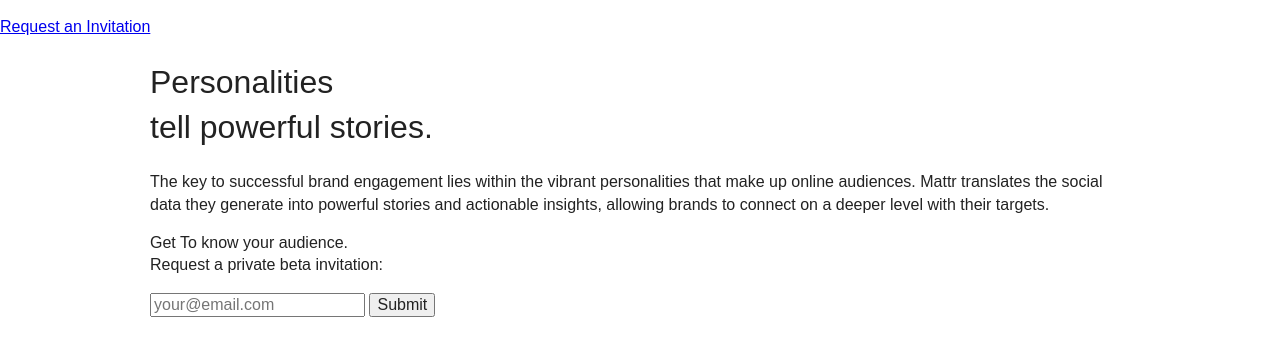
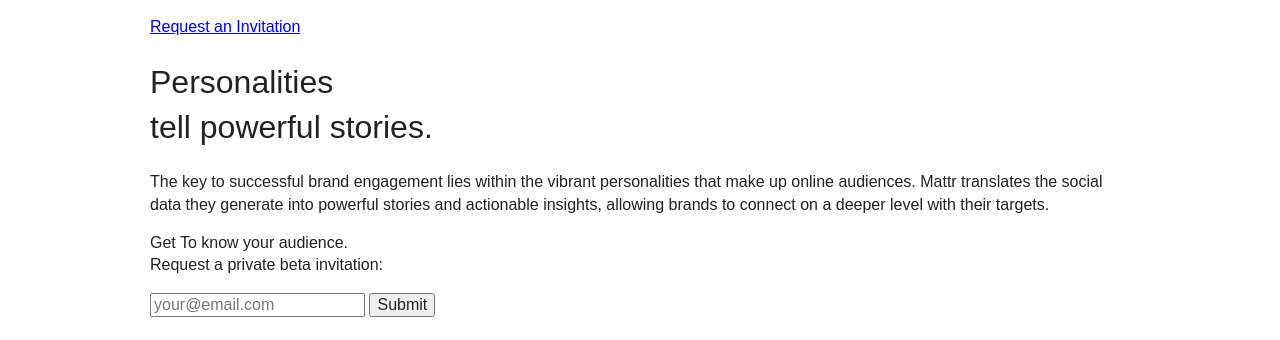
Before and after one commit to tannerhodges/mattr-test, a PHP site: page / in a window 1280 px wide. Shown: the part 132-472 px from the top of the page. Run offline with PHP 8.4, Linux system fonts and the light colour scheme; style sheets or scripts are compiled from the project's sources; some libraries are stand-ins or nearby versions.

Commit message:
Fix duplicate class assignment on "sticky-nav"

```diff
--- a/index.php
+++ b/index.php
@@ -38,7 +38,7 @@
         </header>
 
         <!-- Sticky Navigation -->
-        <div class="sticky-nav" class="wrap">
+        <div class="sticky-nav wrap">
             <a href="javascript:void(0);">Request an Invitation</a>
         </div>
 
```
